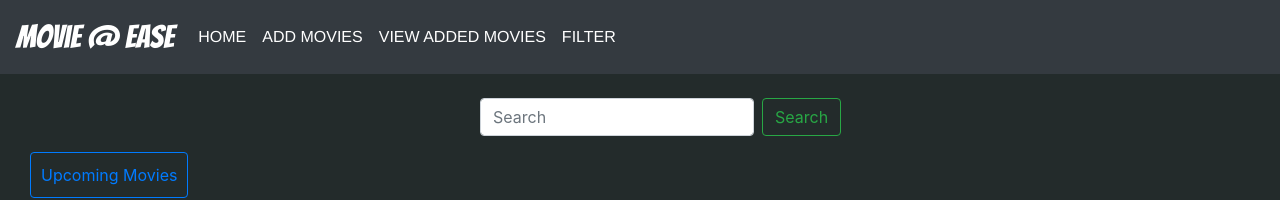
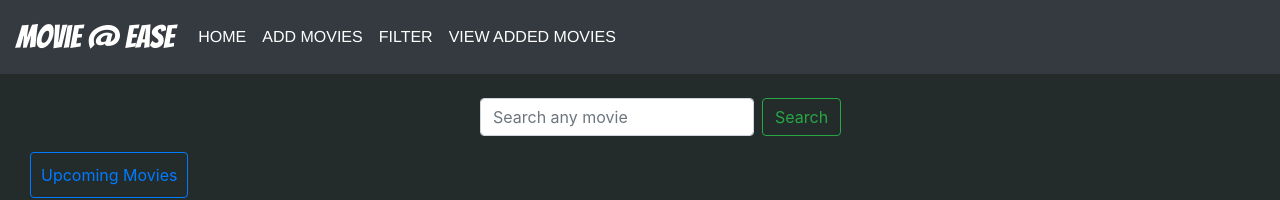
Before and after one commit to abhijeetaman007/Devsprint, a React (Create React App) app in the folder client/: page / in a window 1280 px wide. Shown: the top 200 px of the page. Built offline with nearby package versions, Linux system fonts and the light colour scheme.

Commit message:
Filter UI updated,Homepage Buttons aligned,Hover added in Navbar

```diff
--- a/client/src/App.js
+++ b/client/src/App.js
@@ -22,15 +22,12 @@ class App extends Component {
 
             <ul className="navbar-nav mr-auto">
 
-              <li className="navbar-item">
+              <li className="navbar-item" class="key">
                 <Link to="/" className="nav-link" style={{fontFamily:"Helvetica",color:"white"}}>HOME</Link>
               </li>
 
-              <li className="navbar-item">
+              <li className="navbar-item" class="key">
                 <Link to="/create" className="nav-link" style={{fontFamily:"Helvetica",color:"white"}}>ADD MOVIES</Link>
-              </li>
-              <li className="navbar-item">
-                <Link to="/viewall" className="nav-link" style={{fontFamily:"Helvetica",color:"white"}}>VIEW ADDED MOVIES</Link>
               </li>
               {/* <li className="navbar-item">
                 <Link to="/filter/year" className="nav-link" style={{fontFamily:"Helvetica",color:"white"}}>FILTER ADDED MOVIES BY YEAR</Link>
@@ -38,8 +35,11 @@ class App extends Component {
               <li className="navbar-item">
                 <Link to="/filter/genre" className="nav-link" style={{fontFamily:"Helvetica",color:"white"}}>FILTER ADDED MOVIES BY GENRE</Link>
               </li> */}
-              <li className="navbar-item">
+              <li className="navbar-item" class="key">
                 <Link to="/filter" className="nav-link" style={{fontFamily:"Helvetica",color:"white"}}>FILTER</Link>
+              </li>
+              <li className="navbar-item" class="key">
+                <Link to="/viewall" className="nav-link" style={{fontFamily:"Helvetica",color:"white"}}>VIEW ADDED MOVIES</Link>
               </li>
             </ul>
 
--- a/client/src/components/Searchmovie.js
+++ b/client/src/components/Searchmovie.js
@@ -8,7 +8,7 @@ export default function Searchmovie(props) {
 
             <form onSubmit={props.handleSubmit} action="">
                 <div class="input-field">
-                    <input class="form-control mr-sm-2" type="search" placeholder="Search" aria-label="Search" onChange={props.handleChange} />
+                    <input class="form-control mr-sm-2" type="search" placeholder="Search any movie" aria-label="Search" onChange={props.handleChange} />
                     <button class="btn btn-outline-success my-2 my-sm-0" type="submit">Search</button>
                 </div>
             </form>
--- a/client/src/style.css
+++ b/client/src/style.css
@@ -7,3 +7,6 @@ body{
  .table{
     color: blanchedalmond;
 }
+.key:hover{
+    background-color: teal;
+}
```
